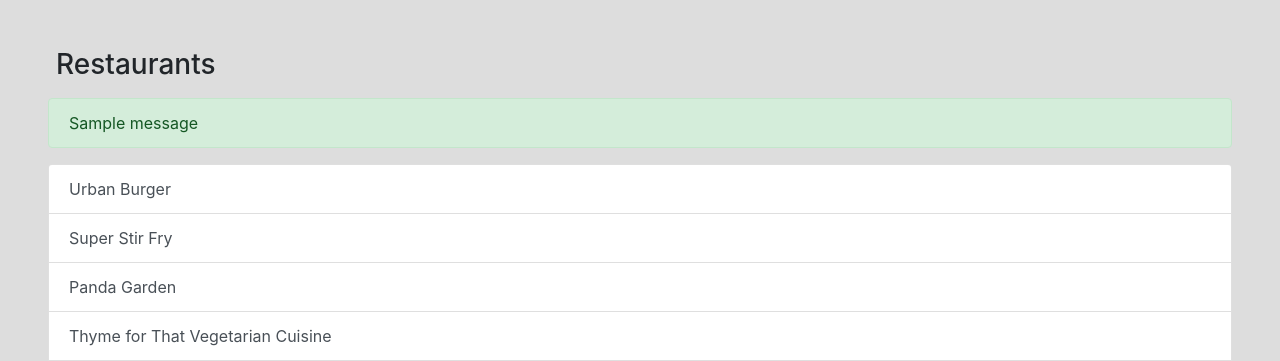
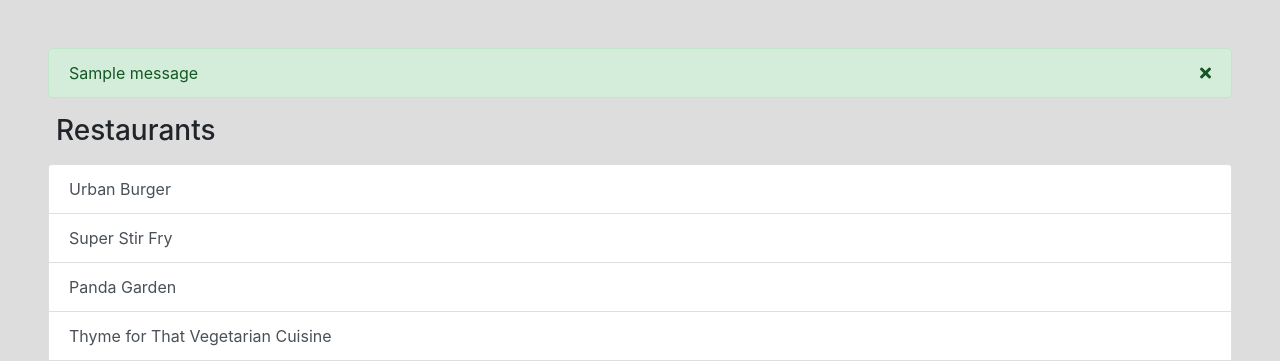
Before and after one commit to amrfekryy/FSND-midproject1-restaurant-menus-continued, a Flask app: page / in a window 1280 px wide. Shown: the part 56-417 px from the top of the page. Run offline with Flask 2, Linux system fonts and the light colour scheme; data comes from the database, SQL or seed files in the repository; both versions use the stored data as it was after the commit; one stand-in notice (Sample message) is shown; parts of the project's set-up code (start-up, migrations or seed data) failed here and were passed over; some libraries are stand-ins or nearby versions.

Commit message:
Enable closing flash messages

```diff
--- /dev/null
+++ b/static/scripts.js
@@ -0,0 +1,10 @@
+
+document.addEventListener('DOMContentLoaded', () => {
+
+  // flash message close button
+  document.querySelector('#flash-close').onclick = () => {
+    document.querySelector('#flash').style.display = "none";
+  }
+
+
+});
--- /dev/null
+++ b/static/styles.css
@@ -0,0 +1,4 @@
+
+#flash-close:hover {
+	font-size: larger;
+}
--- a/templates/index.html
+++ b/templates/index.html
@@ -1,6 +1,19 @@
 {% extends 'layout.html' %}
 
 {% block body %}
+
+  {% with messages = get_flashed_messages() %}
+    {% if messages %}
+      {% for message in messages %}
+        <div id="flash" class="alert alert-success" role="alert" style="position: relative">
+          {{ message }}
+          <span id="flash-close" style="position: absolute; right: 20px;">
+            <i class="fas fa-times"></i>
+          </span>
+        </div>
+      {% endfor %}
+    {% endif %}
+  {% endwith %}
 
   <div class="row mb-2">
     <div class="col-8 ml-2">
@@ -11,16 +24,6 @@
     </div>
   </div>
 
-  {% with messages = get_flashed_messages() %}
-    {% if messages %}
-      {% for message in messages %}
-      <div class="alert alert-success" role="alert">
-        {{ message }}
-      </div>
-      {% endfor %}
-    {% endif %}
-  {% endwith %}
-
   <div class="list-group">
     {% for restaurant in restaurants_list %}
       <a href="{{ url_for('restaurant_menu', restaurant_id=restaurant.id) }}" class="list-group-item list-group-item-action">{{ restaurant.name }}</a>
--- a/templates/layout.html
+++ b/templates/layout.html
@@ -3,6 +3,8 @@
 <head>
   <meta charset="UTF-8">
   <title>Restaurant Menus</title>
+  <!-- FontAwesome -->
+  <link rel="stylesheet" href="https://use.fontawesome.com/releases/v5.8.1/css/all.css" integrity="sha384-50oBUHEmvpQ+1lW4y57PTFmhCaXp0ML5d60M1M7uH2+nqUivzIebhndOJK28anvf" crossorigin="anonymous">
   <!-- Bootstrap CSS -->
   <link rel="stylesheet" href="https://stackpath.bootstrapcdn.com/bootstrap/4.3.1/css/bootstrap.min.css" integrity="sha384-ggOyR0iXCbMQv3Xipma34MD+dH/1fQ784/j6cY/iJTQUOhcWr7x9JvoRxT2MZw1T" crossorigin="anonymous">
   <!-- Bootstrap JS -->
@@ -11,6 +13,11 @@
   <script src="https://stackpath.bootstrapcdn.com/bootstrap/4.3.1/js/bootstrap.min.js" integrity="sha384-JjSmVgyd0p3pXB1rRibZUAYoIIy6OrQ6VrjIEaFf/nJGzIxFDsf4x0xIM+B07jRM" crossorigin="anonymous"></script>
   <!-- Google JQuery CDN -->
   <script src="https://ajax.googleapis.com/ajax/libs/jquery/3.4.0/jquery.min.js"></script>
+  <!-- App's own JS -->
+  <script src="{{ url_for('static', filename='scripts.js') }}"></script>
+  <!-- App's own CSS -->
+  <link rel="stylesheet" href="{{ url_for('static', filename='styles.css') }}">
+
   <!-- logout button JS -->
   <script>
     function logout() {
```
Also changed, not shown: templates/login.html (+12 -7 lines), templates/restaurant_menu.html (+13 -11 lines), restaurantmenu.db, 1 other file.
